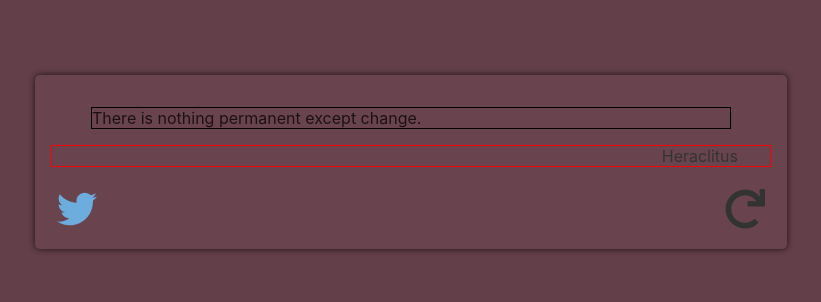
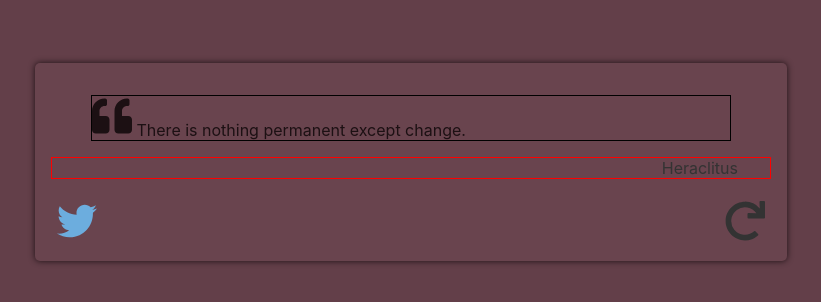
Before and after one commit to lav-lav-r/anime-quotes, a Svelte app: page / in a window 1280 px wide. Shown: the part 238-540 px from the top of the page, without its empty margins (229-1050 px from the left). Built offline with nearby package versions, Linux system fonts and the light colour scheme.

Commit message:
Add Quote Icon

```diff
--- a/src/components/Quote.svelte
+++ b/src/components/Quote.svelte
@@ -24,7 +24,11 @@ function refresh(){
 
 {#if state}
 <div bind:this={quote} transition:slide="{{delay: 250, duration: 300, easing: quintOut}}" class="quote-container">
-  <blockquote id="text">There is nothing permanent except change.</blockquote>
+  <blockquote id="text">
+    <svg aria-hidden="true" focusable="false" data-prefix="fas" data-icon="quote-left" class="svg-inline--fa fa-quote-left fa-w-16" role="img" xmlns="http://www.w3.org/2000/svg" viewBox="0 0 512 512">
+      <path fill="currentColor" d="M464 256h-80v-64c0-35.3 28.7-64 64-64h8c13.3 0 24-10.7 24-24V56c0-13.3-10.7-24-24-24h-8c-88.4 0-160 71.6-160 160v240c0 26.5 21.5 48 48 48h128c26.5 0 48-21.5 48-48V304c0-26.5-21.5-48-48-48zm-288 0H96v-64c0-35.3 28.7-64 64-64h8c13.3 0 24-10.7 24-24V56c0-13.3-10.7-24-24-24h-8C71.6 32 0 103.6 0 192v240c0 26.5 21.5 48 48 48h128c26.5 0 48-21.5 48-48V304c0-26.5-21.5-48-48-48z"></path>
+    </svg>
+    There is nothing permanent except change.</blockquote>
   <p id="author">Heraclitus</p>
 </div>
 {/if}
```
Also changed, not shown: public/assets/quote-left-solid.svg (added).
